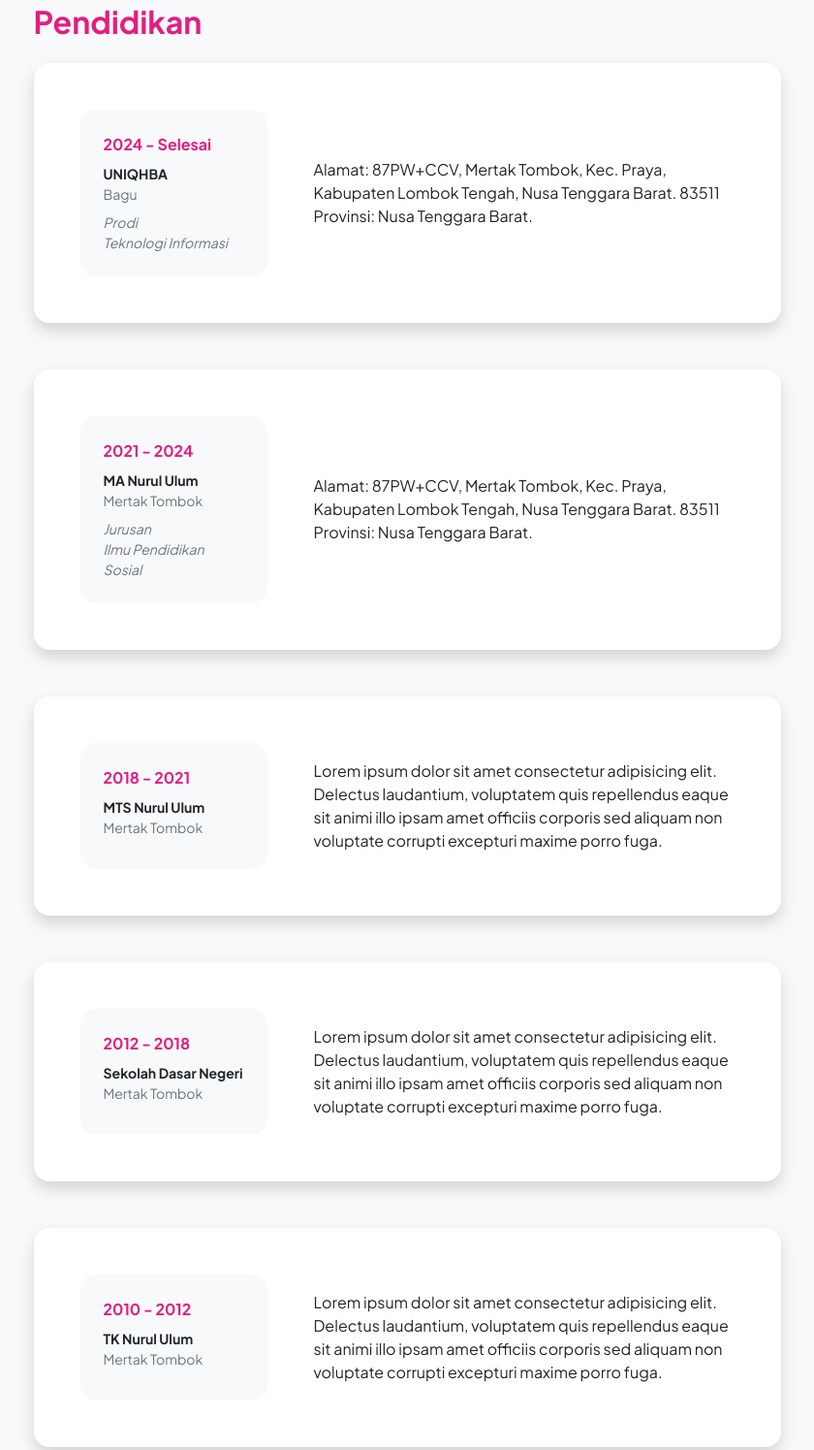
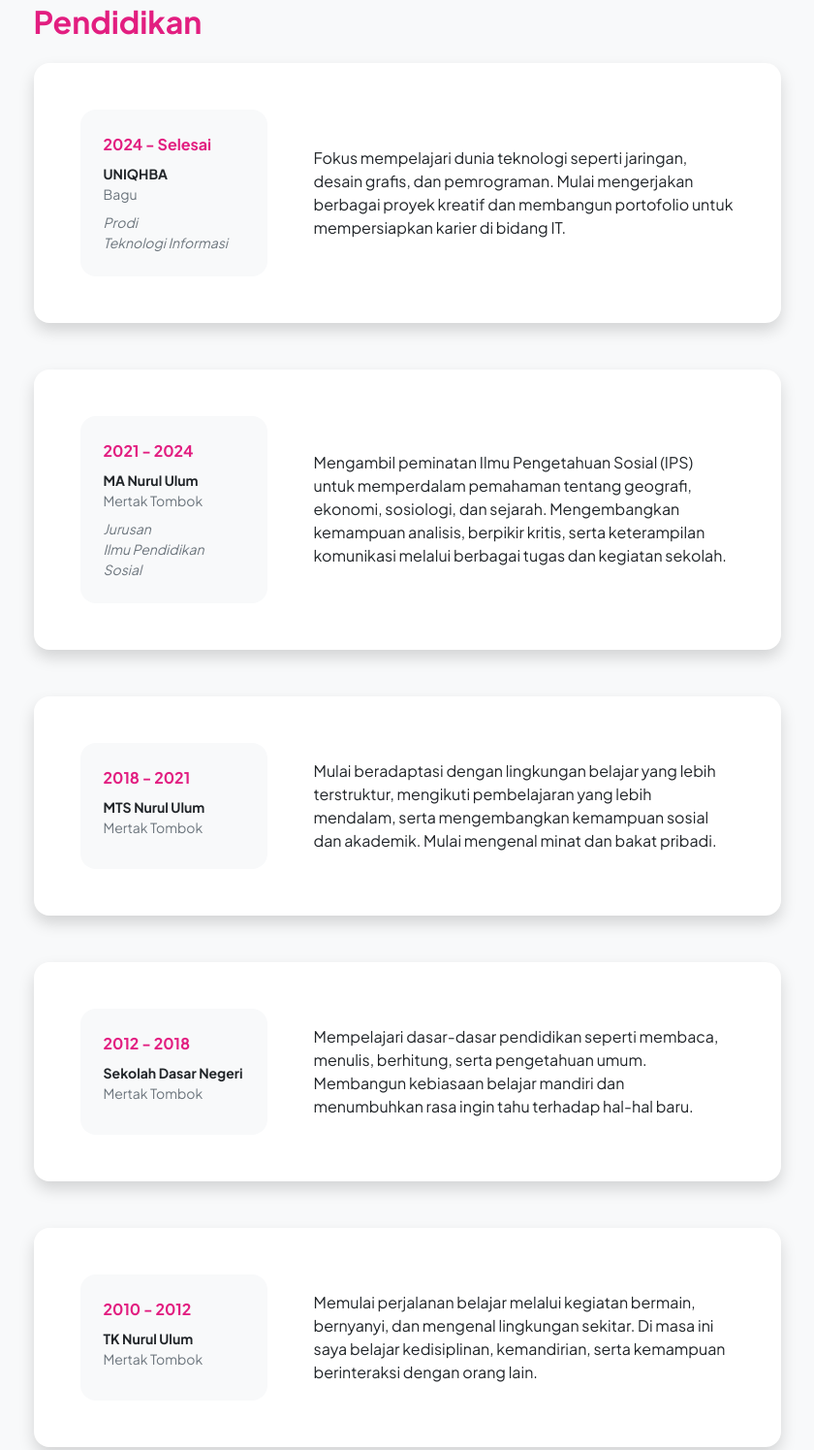
Before and after one commit to muhammadulul121205/Tugas-Ulul-Coding, a plain HTML site: page resume.html in a window 1280 px wide. Shown: the part 879-2374 px from the top of the page at 97% size, without its empty margins (220-1060 px from the left). Drawn offline with nearby package versions, Linux system fonts and the light colour scheme.

Commit message:
Update resume.html

```diff
--- a/resume.html
+++ b/resume.html
@@ -105,8 +105,7 @@
                                                 </div>
                                             </div>
                                         </div>
-                                        <div class="col-lg-8"><div> Alamat: 87PW+CCV, Mertak Tombok, Kec. Praya, Kabupaten Lombok Tengah, Nusa Tenggara Barat. 83511
-                                         Provinsi: Nusa Tenggara Barat.</div></div>
+                                        <div class="col-lg-8"><div> Fokus mempelajari dunia teknologi seperti jaringan, desain grafis, dan pemrograman. Mulai mengerjakan berbagai proyek kreatif dan membangun portofolio untuk mempersiapkan karier di bidang IT.</div></div>
                                     </div>
                                 </div>
                             </div>
@@ -127,8 +126,7 @@
                                                 </div>
                                             </div>
                                         </div>
-                                        <div class="col-lg-8"><div> Alamat: 87PW+CCV, Mertak Tombok, Kec. Praya, Kabupaten Lombok Tengah, Nusa Tenggara Barat. 83511
-                                         Provinsi: Nusa Tenggara Barat.</div></div>
+                                        <div class="col-lg-8"><div>Mengambil peminatan Ilmu Pengetahuan Sosial (IPS) untuk memperdalam pemahaman tentang geografi, ekonomi, sosiologi, dan sejarah. Mengembangkan kemampuan analisis, berpikir kritis, serta keterampilan komunikasi melalui berbagai tugas dan kegiatan sekolah.</div></div>
                                     </div>
                                 </div>
                             </div>
@@ -148,7 +146,7 @@
                                                 </div>
                                             </div>
                                         </div>
-                                        <div class="col-lg-8"><div>Lorem ipsum dolor sit amet consectetur adipisicing elit. Delectus laudantium, voluptatem quis repellendus eaque sit animi illo ipsam amet officiis corporis sed aliquam non voluptate corrupti excepturi maxime porro fuga.</div></div>
+                                        <div class="col-lg-8"><div>Mulai beradaptasi dengan lingkungan belajar yang lebih terstruktur, mengikuti pembelajaran yang lebih mendalam, serta mengembangkan kemampuan sosial dan akademik. Mulai mengenal minat dan bakat pribadi.</div></div>
                                     </div>
                                 </div>
                             </div>
@@ -168,7 +166,7 @@
                                                 </div>
                                             </div>
                                         </div>
-                                        <div class="col-lg-8"><div>Lorem ipsum dolor sit amet consectetur adipisicing elit. Delectus laudantium, voluptatem quis repellendus eaque sit animi illo ipsam amet officiis corporis sed aliquam non voluptate corrupti excepturi maxime porro fuga.</div></div>
+                                        <div class="col-lg-8"><div> Mempelajari dasar-dasar pendidikan seperti membaca, menulis, berhitung, serta pengetahuan umum. Membangun kebiasaan belajar mandiri dan menumbuhkan rasa ingin tahu terhadap hal-hal baru.</div></div>
                                     </div>
                                 </div>
                             </div>
@@ -187,7 +185,7 @@
                                                 </div>
                                             </div>
                                         </div>
-                                        <div class="col-lg-8"><div>Lorem ipsum dolor sit amet consectetur adipisicing elit. Delectus laudantium, voluptatem quis repellendus eaque sit animi illo ipsam amet officiis corporis sed aliquam non voluptate corrupti excepturi maxime porro fuga.</div></div>
+                                        <div class="col-lg-8"><div> Memulai perjalanan belajar melalui kegiatan bermain, bernyanyi, dan mengenal lingkungan sekitar. Di masa ini saya belajar kedisiplinan, kemandirian, serta kemampuan berinteraksi dengan orang lain.</div></div>
                                     </div>
                                 </div>
                             </div>
```
